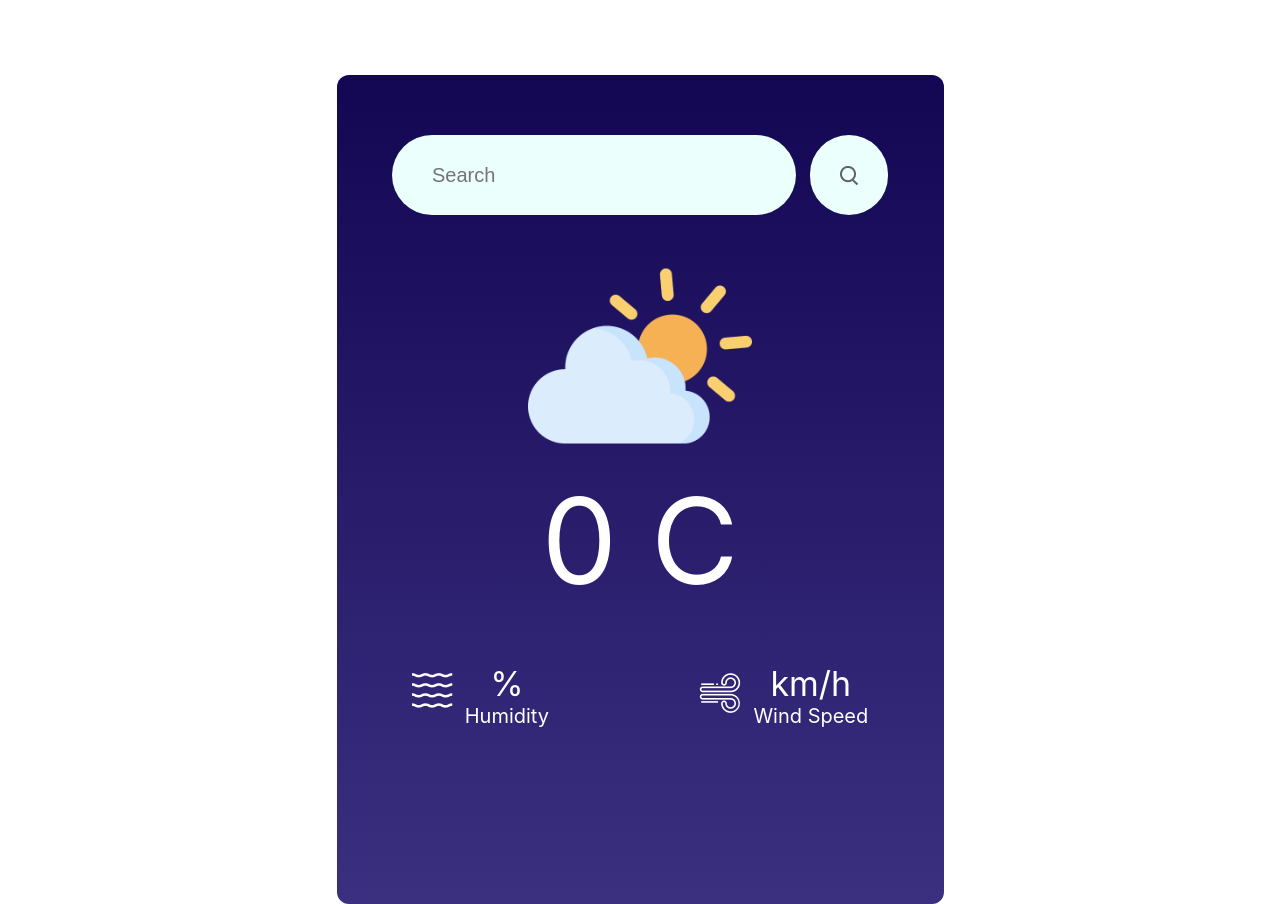
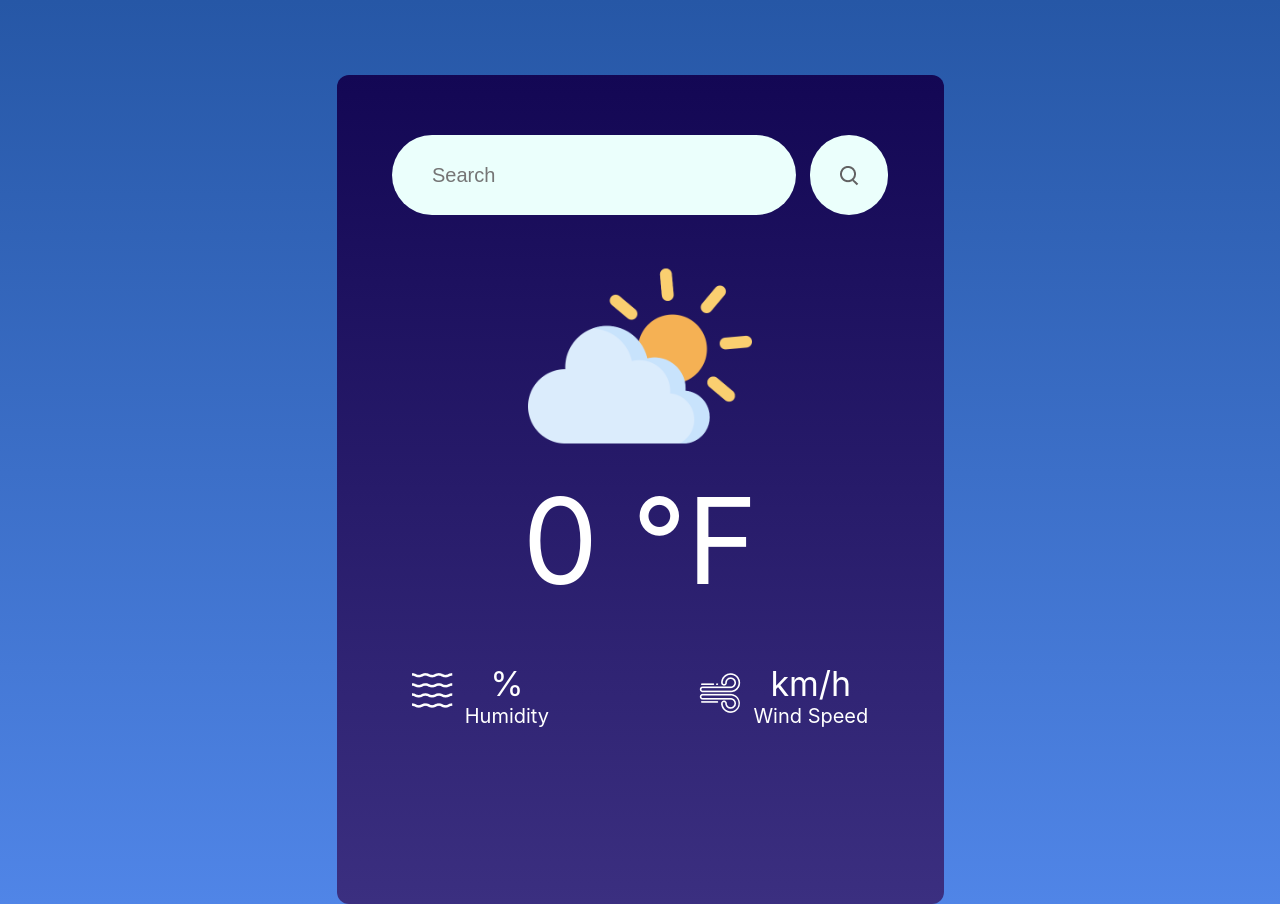
Before and after one commit to ejimeneztech/weather, a React (Create React App) app: page / in a window 1280 px wide. Built offline with nearby package versions, Linux system fonts and the light colour scheme.

Commit message:
minor changes

```diff
--- a/src/Components/SkyShift/SkyShift.css
+++ b/src/Components/SkyShift/SkyShift.css
@@ -1,3 +1,7 @@
+body {
+    background-image: linear-gradient(180deg, #2657a6 0%, #5085e7 100%);
+    }
+
 .container {
     width: 607px;
     height: 829px;
--- a/src/Components/SkyShift/SkyShift.jsx
+++ b/src/Components/SkyShift/SkyShift.jsx
@@ -74,7 +74,7 @@ const SkyShift = () => {
         <div className="weather-image">
           <img src={cloud_icon} alt="" />
         </div>
-        <div className="weather-temp">{Math.round(temp)} C</div>
+        <div className="weather-temp">{Math.round(temp)} °F</div>
         <div className="weather-location">{location}</div>
         <div className="data-container">
           <div className="element">
```
